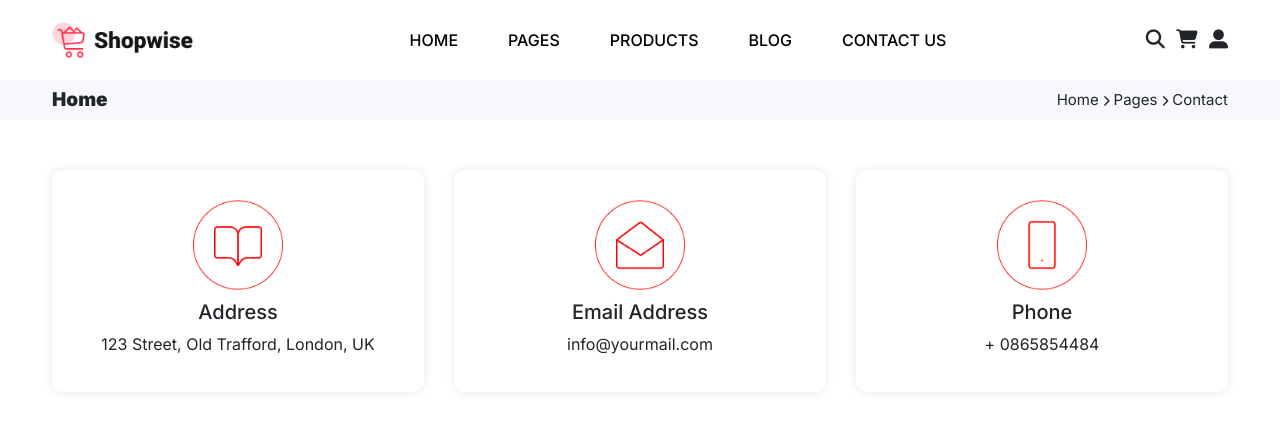
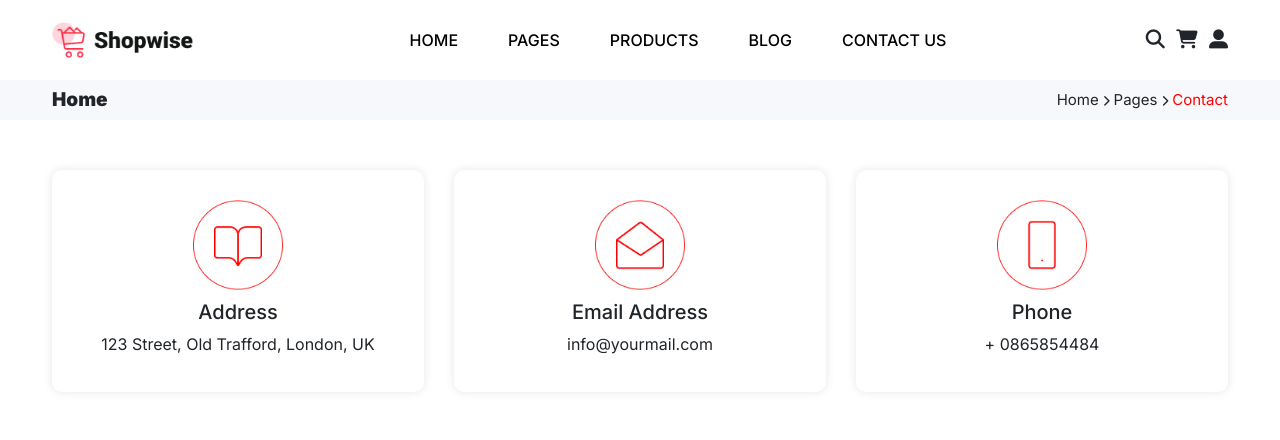
Before and after one commit to HaHuy34/ShopInterior, a plain HTML site: page contact.html in a window 1280 px wide. Shown: the top 440 px of the page. Drawn offline with nearby package versions, Linux system fonts and the light colour scheme.

Commit message:
update contact

```diff
--- a/assets/css/contact.css
+++ b/assets/css/contact.css
@@ -132,6 +132,7 @@ ul.icon-link li.bars {
 .name-product {
     font-size: 19px;
     font-weight: 700;
+    cursor: pointer;
 }
 
 .meli-product {
@@ -143,6 +144,10 @@ ul.product-detail {
     display: flex;
     height: 100%;
     align-items: center;
+}
+
+ul.product-detail li {
+    cursor: pointer;
 }
 
 ul.product-detail li i{
--- a/contact.html
+++ b/contact.html
@@ -74,7 +74,7 @@
                     <li>
                         <i class="fa-solid fa-chevron-right"></i>
                     </li>
-                    <li>
+                    <li style="color: red;">
                         Contact
                     </li>
                 </ul>
```
